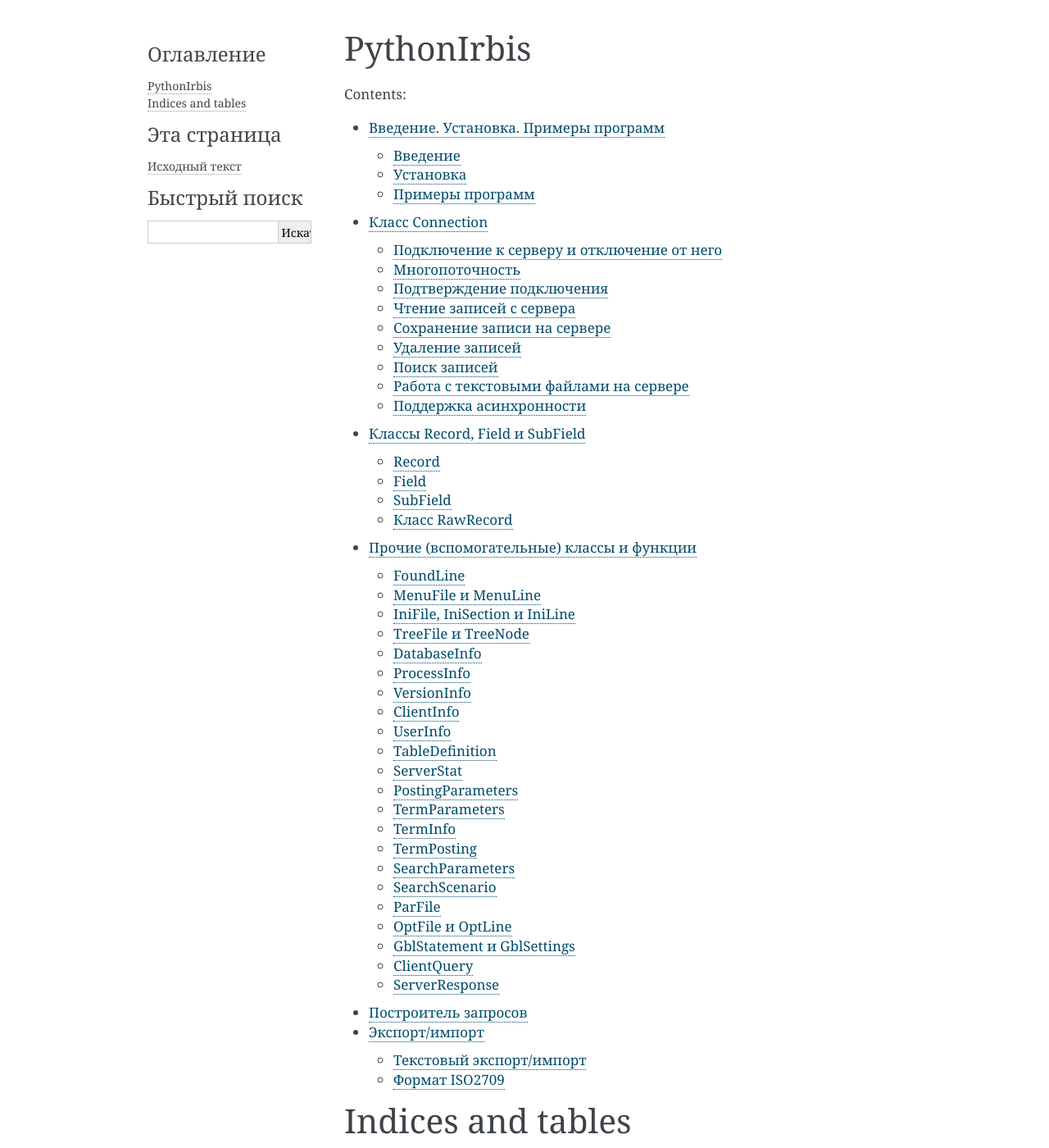
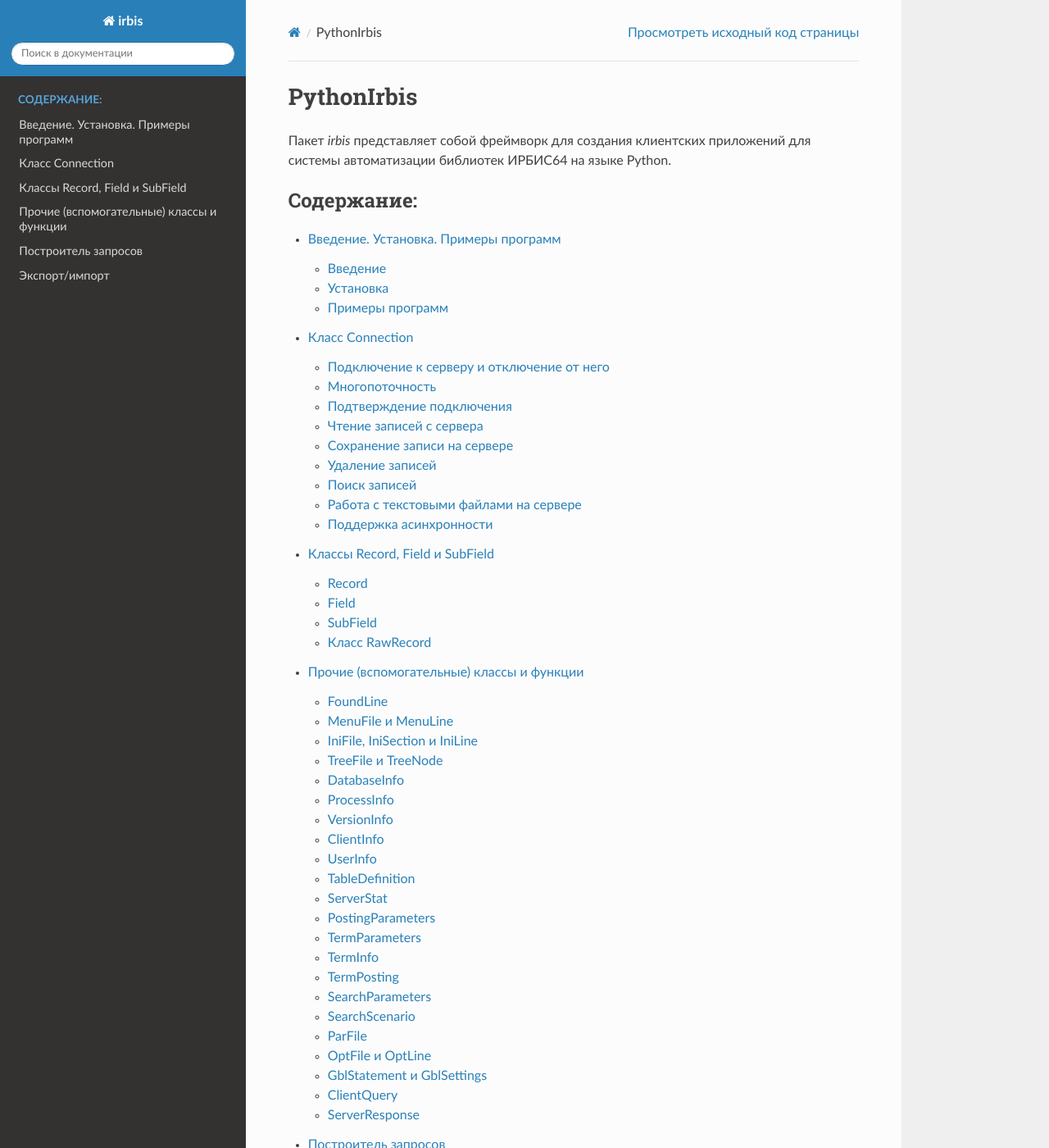
Before and after one commit to amironov73/PythonIrbis, a Sphinx documentation site: the page built from docs/index.rst, in a window 1280 px wide and 1400 px high. Shown: the whole window at 82% size. Built offline with Sphinx 7.4.7 and the Read the Docs theme 2.0.0, drawn with Linux system fonts in a browser that asks for light colours; some of the changed text lies outside the part shown.

Commit message:
Work on translate Markdown docs to RestructuredText docs

```diff
--- a/docs/conf.py
+++ b/docs/conf.py
@@ -54,7 +54,7 @@ exclude_patterns = ['_build', 'Thumbs.db', '.DS_Store']
 # The theme to use for HTML and HTML Help pages.  See the documentation for
 # a list of builtin themes.
 #
-html_theme = 'alabaster'
+html_theme = 'sphinx_rtd_theme'
 
 # Add any paths that contain custom static files (such as style sheets) here,
 # relative to this directory. They are copied after the builtin static files,
--- a/docs/index.rst
+++ b/docs/index.rst
@@ -6,9 +6,12 @@
 PythonIrbis
 ===========
 
+Пакет `irbis` представляет собой фреймворк для создания клиентских приложений для системы автоматизации библиотек
+ИРБИС64 на языке Python.
+
 .. toctree::
    :maxdepth: 2
-   :caption: Contents:
+   :caption: Содержание:
 
    chapter1
    chapter2
@@ -18,8 +21,8 @@ PythonIrbis
    chapter6
 
 
-Indices and tables
-==================
+Указатели и таблицы
+===================
 
 * :ref:`genindex`
 * :ref:`modindex`
```
